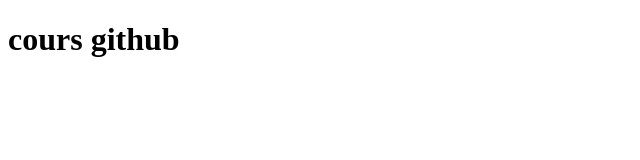
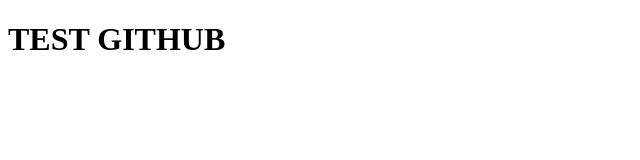
Before and after one commit to PapeSambaDiouf/revotech, a plain HTML site: page accueil.html in a window 1280 px wide. Shown: the whole page, without its empty margins (0-640 px from the left). Drawn offline with Linux system fonts and the light colour scheme.

Commit message:
premier version

```diff
--- a/index.html
+++ b/accueil.html
@@ -6,6 +6,6 @@
     <title>Document</title>
 </head>
 <body>
-    <h1>cours github</h1>
+    <h1>TEST GITHUB</h1>
 </body>
 </html>
```
